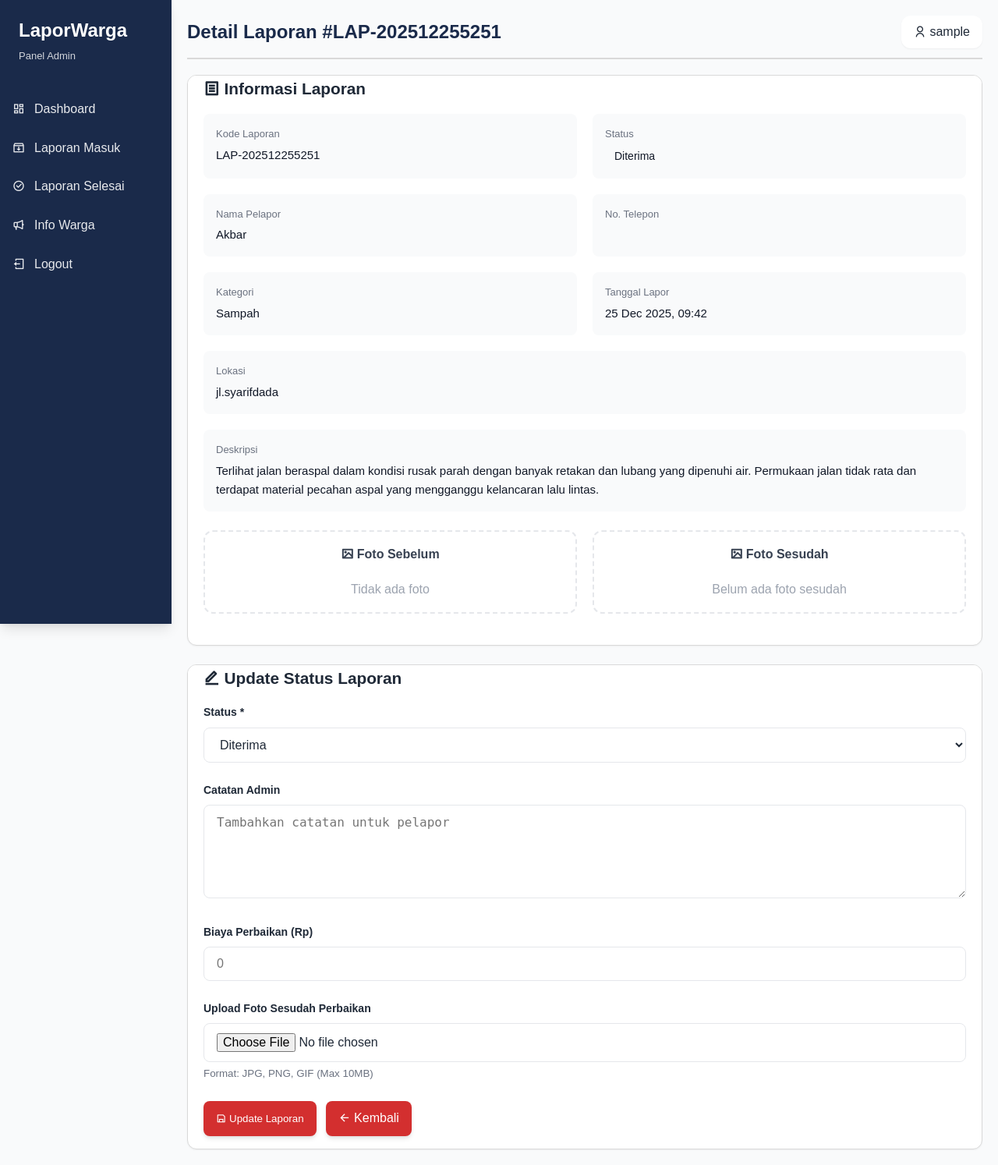
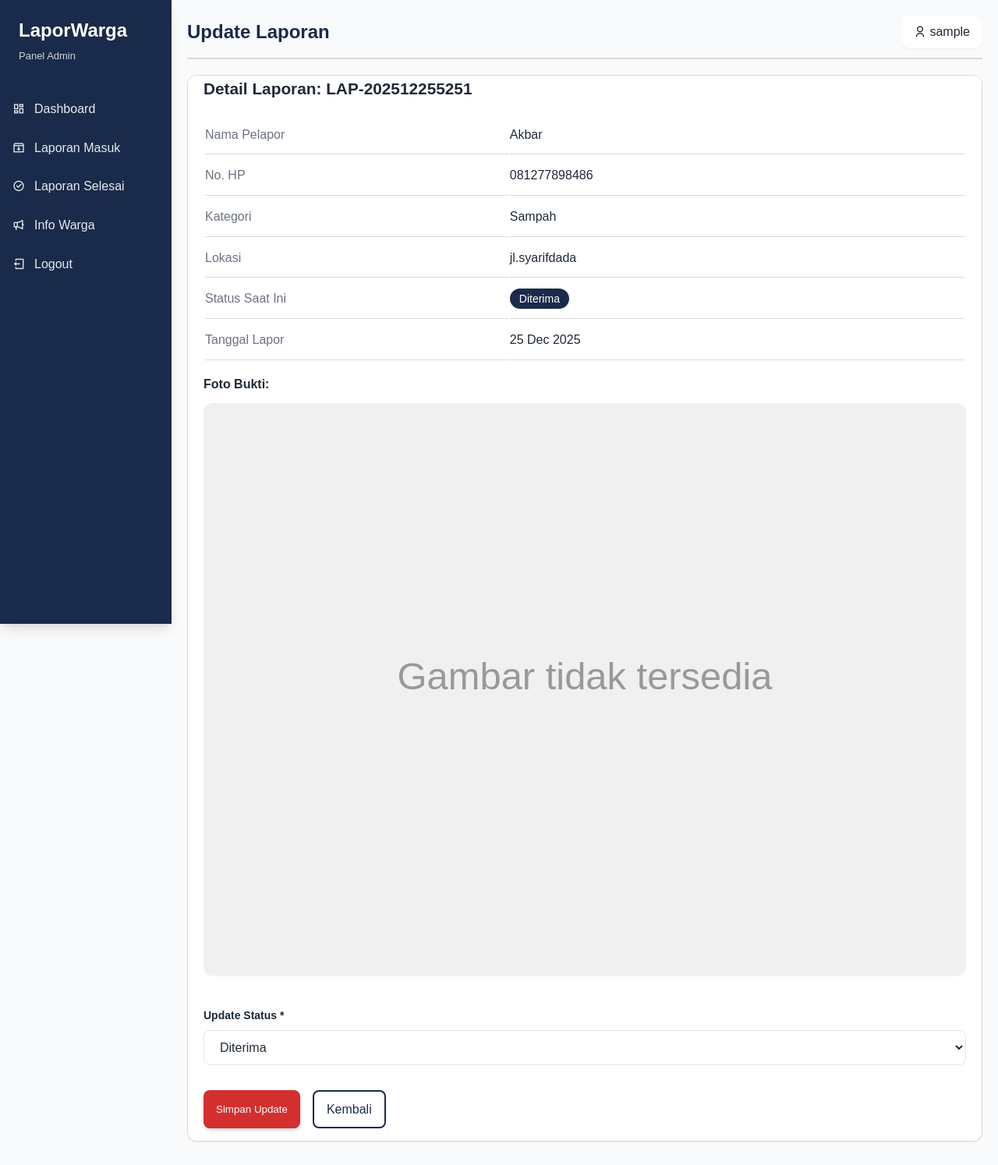
Before and after one commit to akbarpratama-dev/LaporWarga, a PHP site: page /LaporWarga1/admin/update_laporan.php?id=19 in a window 1280 px wide. Shown: the whole page at 78% size. After the commit the page ends 1464 px from the top, so only its background shows below. Run offline with PHP 8.4, Linux system fonts and the light colour scheme; the visitor is signed in with stand-in values (Sample User, id 1); data comes from the database, SQL or seed files in the repository; data that the repository does not hold is empty.

Commit message:
Revamp admin update_laporan form and align status/session

```diff
--- a/admin/laporan_masuk.php
+++ b/admin/laporan_masuk.php
@@ -13,7 +13,7 @@ $conn = $database->getConnection();
 
 $stmt = $conn->prepare("
     SELECT * FROM laporan
-    WHERE status IN ('diterima', 'diproses')
+  WHERE status IN ('Diterima', 'Diproses')
     ORDER BY tanggal_lapor DESC
 ");
 $stmt->execute();
@@ -83,8 +83,8 @@ $reports = $stmt->fetchAll(PDO::FETCH_ASSOC);
                   <td><span class="badge badge-secondary"><?php echo htmlspecialchars($report['kategori']); ?></span></td>
                   <td><?php echo htmlspecialchars(substr($report['lokasi'], 0, 50)); ?><?php echo strlen($report['lokasi']) > 50 ? '...' : ''; ?></td>
                   <td>
-                    <span class="badge badge-<?php echo $report['status'] === 'diterima' ? 'info' : 'warning'; ?>">
-                      <?php echo ucfirst($report['status']); ?>
+                    <span class="badge badge-<?php echo $report['status'] === 'Diterima' ? 'info' : 'warning'; ?>">
+                      <?php echo htmlspecialchars($report['status']); ?>
                     </span>
                   </td>
                   <td><?php echo date('d M Y, H:i', strtotime($report['tanggal_lapor'])); ?></td>
--- a/admin/laporan_selesai.php
+++ b/admin/laporan_selesai.php
@@ -13,7 +13,7 @@ $conn = $database->getConnection();
 
 $stmt = $conn->prepare("
     SELECT * FROM laporan
-    WHERE status = 'selesai'
+  WHERE status = 'Selesai'
     ORDER BY tanggal_selesai DESC
 ");
 $stmt->execute();
--- a/admin/update_laporan.php
+++ b/admin/update_laporan.php
@@ -1,9 +1,9 @@
 <?php
 session_start();
 
-if (!isset($_SESSION['admin_logged_in'])) {
-    header("Location: login.php?error=unauthorized");
-    exit();
+if (!isset($_SESSION['admin_logged_in']) && !isset($_SESSION['admin_id'])) {
+  header("Location: login.php?error=unauthorized");
+  exit();
 }
 
 require_once '../config/database.php';
@@ -11,82 +11,22 @@ require_once '../config/database.php';
 $database = new Database();
 $conn = $database->getConnection();
 
-$id = $_GET['id'] ?? 0;
+$id = isset($_GET['id']) ? (int) $_GET['id'] : 0;
 
 if ($id <= 0) {
-    header("Location: laporan_masuk.php");
-    exit();
+  header("Location: laporan_masuk.php");
+  exit();
 }
 
 // Get laporan data
 $stmt = $conn->prepare("SELECT * FROM laporan WHERE id = :id");
-$stmt->bindParam(':id', $id);
+$stmt->bindParam(':id', $id, PDO::PARAM_INT);
 $stmt->execute();
-$report = $stmt->fetch(PDO::FETCH_ASSOC);
+$laporan = $stmt->fetch(PDO::FETCH_ASSOC);
 
-if (!$report) {
-    header("Location: laporan_masuk.php?error=notfound");
-    exit();
-}
-
-// Handle form submission
-if ($_SERVER['REQUEST_METHOD'] === 'POST') {
-    $status = $_POST['status'];
-    $catatan_admin = $_POST['catatan_admin'] ?? '';
-    $biaya = !empty($_POST['biaya']) ? $_POST['biaya'] : null;
-
-    $tanggal_selesai = null;
-    if ($status === 'selesai') {
-        $tanggal_selesai = date('Y-m-d H:i:s');
-    }
-
-    // Handle foto after upload
-    $foto_after = $report['foto_after'];
-    if (isset($_FILES['foto_after']) && $_FILES['foto_after']['error'] === UPLOAD_ERR_OK) {
-        $allowed = ['jpg', 'jpeg', 'png', 'gif'];
-        $filename = $_FILES['foto_after']['name'];
-        $ext = strtolower(pathinfo($filename, PATHINFO_EXTENSION));
-
-        if (in_array($ext, $allowed)) {
-            $newFilename = 'after_' . time() . '_' . uniqid() . '.' . $ext;
-            $uploadPath = '../uploads/' . $newFilename;
-
-            if (move_uploaded_file($_FILES['foto_after']['tmp_name'], $uploadPath)) {
-                // Delete old foto_after if exists
-                if ($foto_after && file_exists('../uploads/' . $foto_after)) {
-                    unlink('../uploads/' . $foto_after);
-                }
-                $foto_after = $newFilename;
-            }
-        }
-    }
-
-    try {
-        $stmt = $conn->prepare("
-            UPDATE laporan
-            SET status = :status,
-                catatan_admin = :catatan_admin,
-                biaya = :biaya,
-                foto_after = :foto_after,
-                tanggal_selesai = :tanggal_selesai
-            WHERE id = :id
-        ");
-
-        $stmt->bindParam(':status', $status);
-        $stmt->bindParam(':catatan_admin', $catatan_admin);
-        $stmt->bindParam(':biaya', $biaya);
-        $stmt->bindParam(':foto_after', $foto_after);
-        $stmt->bindParam(':tanggal_selesai', $tanggal_selesai);
-        $stmt->bindParam(':id', $id);
-
-        $stmt->execute();
-
-        header("Location: update_laporan.php?id=$id&success=1");
-        exit();
-    } catch (PDOException $e) {
-        error_log("Error update laporan: " . $e->getMessage());
-        $error = "Gagal mengupdate laporan";
-    }
+if (!$laporan) {
+  header("Location: laporan_masuk.php?error=notfound");
+  exit();
 }
 ?>
 <!DOCTYPE html>
@@ -97,51 +37,6 @@ if ($_SERVER['REQUEST_METHOD'] === 'POST') {
   <title>Update Laporan - Admin</title>
   <link href="https://cdn.jsdelivr.net/npm/remixicon@3.5.0/fonts/remixicon.css" rel="stylesheet">
   <link rel="stylesheet" href="/public/assets/css/style.css?v=2.1">
-  <style>
-    .detail-grid {
-      display: grid;
-      grid-template-columns: repeat(2, 1fr);
-      gap: 20px;
-      margin-bottom: 24px;
-    }
-    .detail-item {
-      padding: 16px;
-      background: #f9fafb;
-      border-radius: 8px;
-    }
-    .detail-label {
-      font-size: 13px;
-      color: #6b7280;
-      margin-bottom: 4px;
-    }
-    .detail-value {
-      font-size: 15px;
-      color: #111827;
-      font-weight: 500;
-    }
-    .photo-grid {
-      display: grid;
-      grid-template-columns: repeat(2, 1fr);
-      gap: 20px;
-      margin-bottom: 24px;
-    }
-    .photo-box {
-      border: 2px dashed #e5e7eb;
-      border-radius: 12px;
-      padding: 16px;
-      text-align: center;
-    }
-    .photo-box img {
-      max-width: 100%;
-      height: auto;
-      border-radius: 8px;
-      margin-top: 12px;
-    }
-    .photo-box h4 {
-      margin-bottom: 8px;
-      color: #374151;
-    }
-  </style>
 </head>
 <body class="admin-page">
   <aside class="admin-sidebar">
@@ -160,132 +55,115 @@ if ($_SERVER['REQUEST_METHOD'] === 'POST') {
 
   <main class="admin-content">
     <div class="admin-header">
-      <h1>Detail Laporan #<?php echo htmlspecialchars($report['kode_laporan']); ?></h1>
-      <div class="admin-user"><i class="ri-user-line"></i> <?php echo htmlspecialchars($_SESSION['admin_username']); ?></div>
+      <h1>Update Laporan</h1>
+      <div class="admin-user"><i class="ri-user-line"></i> <?php echo htmlspecialchars($_SESSION['admin_username'] ?? 'Admin'); ?></div>
     </div>
 
-    <?php if (isset($_GET['success'])): ?>
-    <div class="alert alert-success">
-      <i class="ri-checkbox-circle-line"></i> Laporan berhasil diupdate!
-    </div>
-    <?php endif; ?>
-
-    <?php if (isset($error)): ?>
-    <div class="alert alert-error">
-      <i class="ri-error-warning-line"></i> <?php echo $error; ?>
-    </div>
-    <?php endif; ?>
-
-    <!-- Detail Laporan -->
     <div class="card">
       <div class="card-header">
-        <h3><i class="ri-file-list-line"></i> Informasi Laporan</h3>
+        <h3>Detail Laporan: <?php echo htmlspecialchars($laporan['kode_laporan']); ?></h3>
       </div>
       <div class="card-body">
-        <div class="detail-grid">
-          <div class="detail-item">
-            <div class="detail-label">Kode Laporan</div>
-            <div class="detail-value"><?php echo htmlspecialchars($report['kode_laporan']); ?></div>
+        <?php if (isset($_GET['error'])): ?>
+          <div class="alert alert-error">
+            <?php
+              if ($_GET['error'] === 'update') {
+                echo '<i class="ri-error-warning-line"></i> Gagal mengupdate laporan.';
+              } elseif ($_GET['error'] === 'database') {
+                echo '<i class="ri-error-warning-line"></i> DB Error: ' . htmlspecialchars($_GET['msg'] ?? '');
+              }
+            ?>
           </div>
-          <div class="detail-item">
-            <div class="detail-label">Status</div>
-            <div class="detail-value">
-              <span class="badge badge-<?php echo $report['status']; ?>">
-                <?php echo ucfirst($report['status']); ?>
+        <?php endif; ?>
+
+        <table class="detail-table">
+          <tr><td>Nama Pelapor</td><td><?php echo htmlspecialchars($laporan['nama_pelapor']); ?></td></tr>
+          <tr><td>No. HP</td><td><?php echo htmlspecialchars($laporan['no_hp'] ?? $laporan['no_telepon'] ?? ''); ?></td></tr>
+          <tr><td>Kategori</td><td><?php echo htmlspecialchars($laporan['kategori']); ?></td></tr>
+          <tr><td>Lokasi</td><td><?php echo htmlspecialchars($laporan['lokasi']); ?></td></tr>
+          <tr>
+            <td>Status Saat Ini</td>
+            <td>
+              <span class="badge badge-<?php echo $laporan['status'] === 'Diterima' ? 'info' : ($laporan['status'] === 'Diproses' ? 'warning' : 'success'); ?>">
+                <?php echo htmlspecialchars($laporan['status']); ?>
               </span>
-            </div>
+            </td>
+          </tr>
+          <tr><td>Tanggal Lapor</td><td><?php echo date('d M Y', strtotime($laporan['tanggal_lapor'])); ?></td></tr>
+        </table>
+
+        <?php if (!empty($laporan['foto_blob']) || !empty($laporan['foto'])): ?>
+          <div style="margin-top: 1rem;">
+            <strong>Foto Bukti:</strong><br>
+            <img src="/public/image.php?id=<?php echo (int) $laporan['id']; ?>&type=foto" class="detail-img" alt="Foto Laporan">
           </div>
-          <div class="detail-item">
-            <div class="detail-label">Nama Pelapor</div>
-            <div class="detail-value"><?php echo htmlspecialchars($report['nama_pelapor']); ?></div>
-          </div>
-          <div class="detail-item">
-            <div class="detail-label">No. Telepon</div>
-            <div class="detail-value"><?php echo htmlspecialchars($report['no_telepon']); ?></div>
-          </div>
-          <div class="detail-item">
-            <div class="detail-label">Kategori</div>
-            <div class="detail-value"><?php echo htmlspecialchars($report['kategori']); ?></div>
-          </div>
-          <div class="detail-item">
-            <div class="detail-label">Tanggal Lapor</div>
-            <div class="detail-value"><?php echo date('d M Y, H:i', strtotime($report['tanggal_lapor'])); ?></div>
-          </div>
-          <div class="detail-item" style="grid-column: 1 / -1;">
-            <div class="detail-label">Lokasi</div>
-            <div class="detail-value"><?php echo htmlspecialchars($report['lokasi']); ?></div>
-          </div>
-          <div class="detail-item" style="grid-column: 1 / -1;">
-            <div class="detail-label">Deskripsi</div>
-            <div class="detail-value"><?php echo nl2br(htmlspecialchars($report['deskripsi'])); ?></div>
-          </div>
-        </div>
+        <?php endif; ?>
 
-        <!-- Foto Before/After -->
-        <div class="photo-grid">
-          <div class="photo-box">
-            <h4><i class="ri-image-line"></i> Foto Sebelum</h4>
-            <?php if ($report['foto']): ?>
-              <img src="/public/image.php?id=<?php echo $report['id']; ?>&type=foto" alt="Foto Before">
-            <?php else: ?>
-              <p style="color: #9ca3af; margin-top: 20px;">Tidak ada foto</p>
-            <?php endif; ?>
-          </div>
-          <div class="photo-box">
-            <h4><i class="ri-image-line"></i> Foto Sesudah</h4>
-            <?php if ($report['foto_after']): ?>
-              <img src="/public/image.php?id=<?php echo $report['id']; ?>&type=foto_after" alt="Foto After">
-            <?php else: ?>
-              <p style="color: #9ca3af; margin-top: 20px;">Belum ada foto sesudah</p>
-            <?php endif; ?>
-          </div>
-        </div>
-      </div>
-    </div>
+        <form action="/process/update_status_process.php" method="POST" enctype="multipart/form-data" style="margin-top: 2rem;">
+          <input type="hidden" name="id" value="<?php echo (int) $laporan['id']; ?>">
 
-    <!-- Form Update Status -->
-    <div class="card" style="margin-top: 24px;">
-      <div class="card-header">
-        <h3><i class="ri-edit-line"></i> Update Status Laporan</h3>
-      </div>
-      <div class="card-body">
-        <form method="POST" enctype="multipart/form-data">
           <div class="form-group">
-            <label for="status">Status *</label>
+            <label for="status">Update Status *</label>
             <select id="status" name="status" required class="form-control">
-              <option value="diterima" <?php echo $report['status'] === 'diterima' ? 'selected' : ''; ?>>Diterima</option>
-              <option value="diproses" <?php echo $report['status'] === 'diproses' ? 'selected' : ''; ?>>Diproses</option>
-              <option value="selesai" <?php echo $report['status'] === 'selesai' ? 'selected' : ''; ?>>Selesai</option>
+              <option value="Diterima" <?php echo $laporan['status'] === 'Diterima' ? 'selected' : ''; ?>>Diterima</option>
+              <option value="Diproses" <?php echo $laporan['status'] === 'Diproses' ? 'selected' : ''; ?>>Diproses</option>
+              <option value="Selesai" <?php echo $laporan['status'] === 'Selesai' ? 'selected' : ''; ?>>Selesai</option>
             </select>
           </div>
 
-          <div class="form-group">
-            <label for="catatan_admin">Catatan Admin</label>
-            <textarea id="catatan_admin" name="catatan_admin" rows="4" class="form-control" placeholder="Tambahkan catatan untuk pelapor"><?php echo htmlspecialchars($report['catatan_admin'] ?? ''); ?></textarea>
+          <div class="form-group" id="keteranganGroup">
+            <label for="keterangan">Keterangan Penyelesaian</label>
+            <textarea id="keterangan" name="keterangan" rows="4" class="form-control"><?php echo htmlspecialchars($laporan['catatan_admin'] ?? ''); ?></textarea>
           </div>
 
-          <div class="form-group">
+          <div class="form-group" id="biayaGroup">
             <label for="biaya">Biaya Perbaikan (Rp)</label>
-            <input type="number" id="biaya" name="biaya" class="form-control" placeholder="0" value="<?php echo $report['biaya'] ?? ''; ?>">
+            <input type="number" id="biaya" name="biaya" min="0" step="1000" value="<?php echo htmlspecialchars($laporan['biaya'] ?? ''); ?>" placeholder="Contoh: 500000" class="form-control">
           </div>
 
-          <div class="form-group">
-            <label for="foto_after">Upload Foto Sesudah Perbaikan</label>
-            <input type="file" id="foto_after" name="foto_after" accept="image/*" class="form-control">
-            <small style="color: #6b7280; margin-top: 4px; display: block;">Format: JPG, PNG, GIF (Max 10MB)</small>
+          <div class="form-group" id="durasiGroup">
+            <label for="durasi">Durasi Pengerjaan</label>
+            <input type="text" id="durasi" name="durasi" value="<?php echo htmlspecialchars($laporan['durasi'] ?? ''); ?>" placeholder="Contoh: 3 hari" class="form-control">
           </div>
 
-          <div style="display: flex; gap: 12px;">
-            <button type="submit" class="btn btn-primary">
-              <i class="ri-save-line"></i> Update Laporan
-            </button>
-            <a href="/admin/laporan_masuk.php" class="btn btn-secondary">
-              <i class="ri-arrow-left-line"></i> Kembali
-            </a>
+          <div class="form-group" id="fotoAfterGroup">
+            <label for="foto_after">Upload Foto Setelah Perbaikan</label>
+            <input type="file" id="foto_after" name="foto_after" accept="image/*" class="form-control">
+            <?php if (!empty($laporan['foto_after_blob']) || !empty($laporan['foto_after'])): ?>
+              <p style="margin-top: 0.5rem;">Foto saat ini: <a href="/public/image.php?id=<?php echo (int) $laporan['id']; ?>&type=foto_after" target="_blank">Lihat</a></p>
+            <?php endif; ?>
+          </div>
+
+          <div style="display: flex; gap: 1rem; margin-top: 2rem;">
+            <button type="submit" class="btn btn-primary">Simpan Update</button>
+            <a href="/admin/laporan_masuk.php" class="btn btn-outline">Kembali</a>
           </div>
         </form>
       </div>
     </div>
   </main>
+
+  <script>
+    const statusSelect = document.getElementById('status');
+    const keteranganGroup = document.getElementById('keteranganGroup');
+    const biayaGroup = document.getElementById('biayaGroup');
+    const durasiGroup = document.getElementById('durasiGroup');
+    const fotoAfterGroup = document.getElementById('fotoAfterGroup');
+
+    function toggleFields() {
+      const status = statusSelect.value;
+      const required = (status === 'Selesai');
+
+      keteranganGroup.style.display = required ? 'block' : 'none';
+      biayaGroup.style.display = required ? 'block' : 'none';
+      durasiGroup.style.display = required ? 'block' : 'none';
+      fotoAfterGroup.style.display = required ? 'block' : 'none';
+
+      document.getElementById('keterangan').required = required;
+    }
+
+    statusSelect.addEventListener('change', toggleFields);
+    toggleFields();
+  </script>
 </body>
 </html>
--- a/process/update_status_process.php
+++ b/process/update_status_process.php
@@ -1,6 +1,6 @@
 <?php
 session_start();
-if(!isset($_SESSION['admin_id'])) {
+if(!isset($_SESSION['admin_id']) && !isset($_SESSION['admin_logged_in'])) {
 	header("Location: ../admin/login.php?error=unauthorized");
 	exit();
 }
```
Also changed, not shown: admin/dashboard.php (+4 -4 lines).
